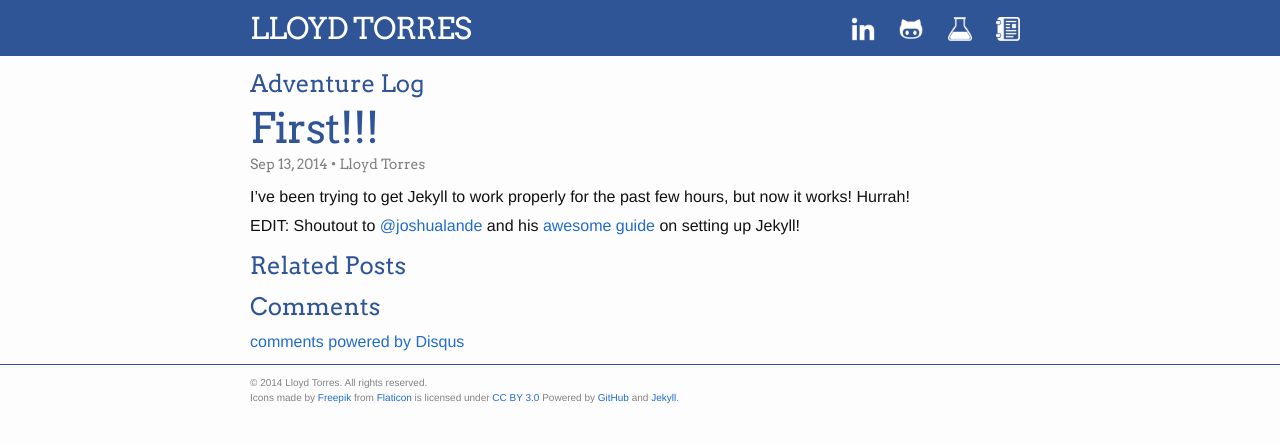
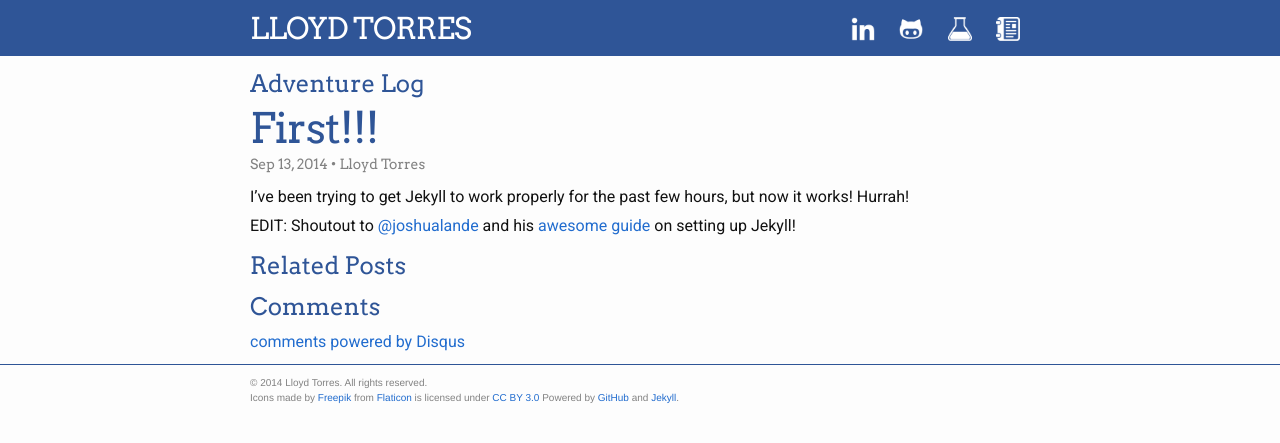
Before and after one commit to lloydtorres/lloydtorres.github.io, a Jekyll site: the page built from _posts/2014-09-13-first.md, in a window 1280 px wide. Shown: the top 443 px of the page. Built offline with Jekyll 4.4.1, drawn with Linux system fonts in a browser that asks for light colours; comment, search, counter and statistics services are not loaded.

Commit message:
Switching content font to Roboto

```diff
--- a/_includes/head.html
+++ b/_includes/head.html
@@ -9,6 +9,7 @@
     <link rel="stylesheet" href="{{ "/css/main.css" | prepend: site.baseurl }}">
     <link rel="canonical" href="{{ page.url | replace:'index.html','' | prepend: site.baseurl | prepend: site.url }}">
 	<link href='http://fonts.googleapis.com/css?family=Arvo' rel='stylesheet' type='text/css'>
+	<link href='http://fonts.googleapis.com/css?family=Roboto:400,700' rel='stylesheet' type='text/css'>
 	<link rel="shortcut icon" href="/favicon.ico" type="image/x-icon">
 	<link rel="icon" href="/favicon.ico" type="image/x-icon">
 </head>
--- a/_sass/_layout.scss
+++ b/_sass/_layout.scss
@@ -29,6 +29,7 @@
 
 .site-content {
 	margin-bottom: $spacing-unit;
+	font-family: 'Roboto', sans-serif;
 
     h2 {
         font-size: 20px;
@@ -181,7 +182,7 @@
  */
 .page-content {
     padding: $spacing-unit 0;
-
+	font-family: 'Roboto', sans-serif;
 	img {
 		display: block;
 		max-width: 100%;
@@ -249,7 +250,7 @@
 
 .post-content {
     margin-bottom: $spacing-unit;
-
+	font-family: 'Roboto', sans-serif;
     h2 {
         font-size: 24px;
 		font-family: 'Arvo', serif;
```
